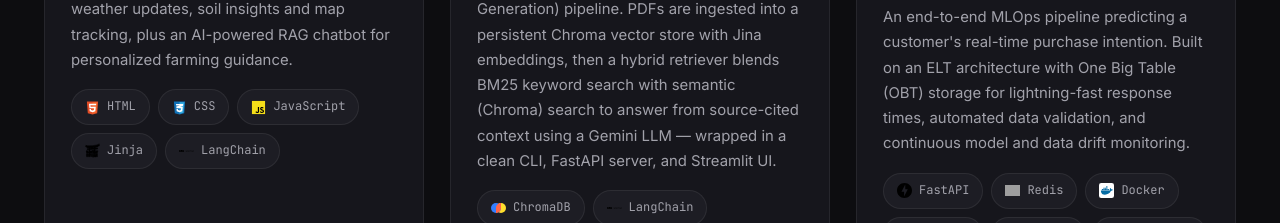
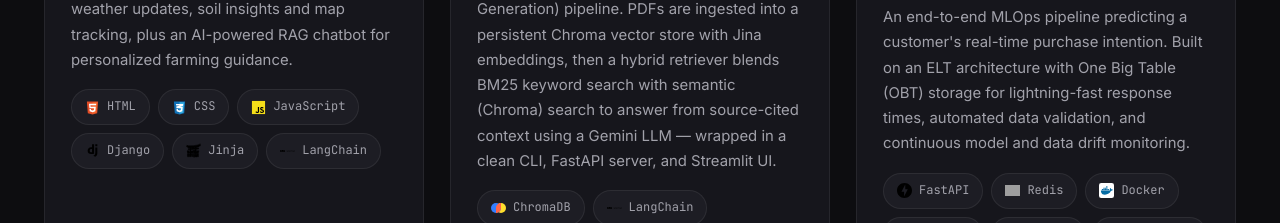
Before and after one commit to Om-Joshi07/Port-Folio, a React (Vite) app: page / in a window 1280 px wide. Shown: the part 3760-3983 px from the top of the page. Built offline with nearby package versions, Linux system fonts and the light colour scheme; grey boxes are pictures that could not be loaded.

Commit message:
update:minorChanges

```diff
--- a/src/components/Home/Home.jsx
+++ b/src/components/Home/Home.jsx
@@ -101,6 +101,7 @@ const PROJECTS = [
       { name: "HTML", icon: "/html.svg" },
       { name: "CSS", icon: "/css.svg" },
       { name: "JavaScript", icon: "/js.svg" },
+      { name: "Django", icon: "/django.svg" },
       { name: "Jinja", icon: "/jinja.svg" },
       { name: "LangChain", icon: "/langchain.svg" },
     ],
```
